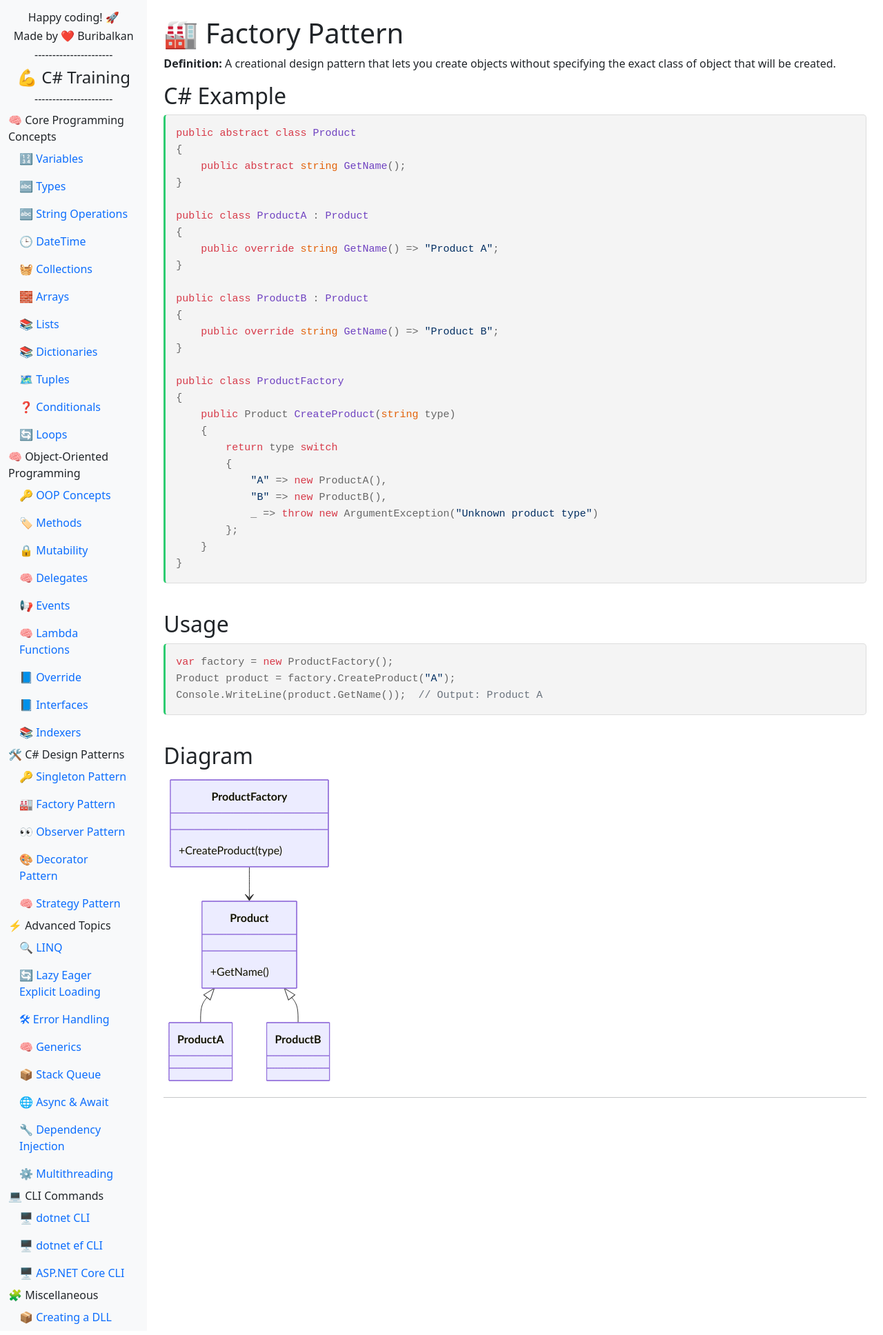
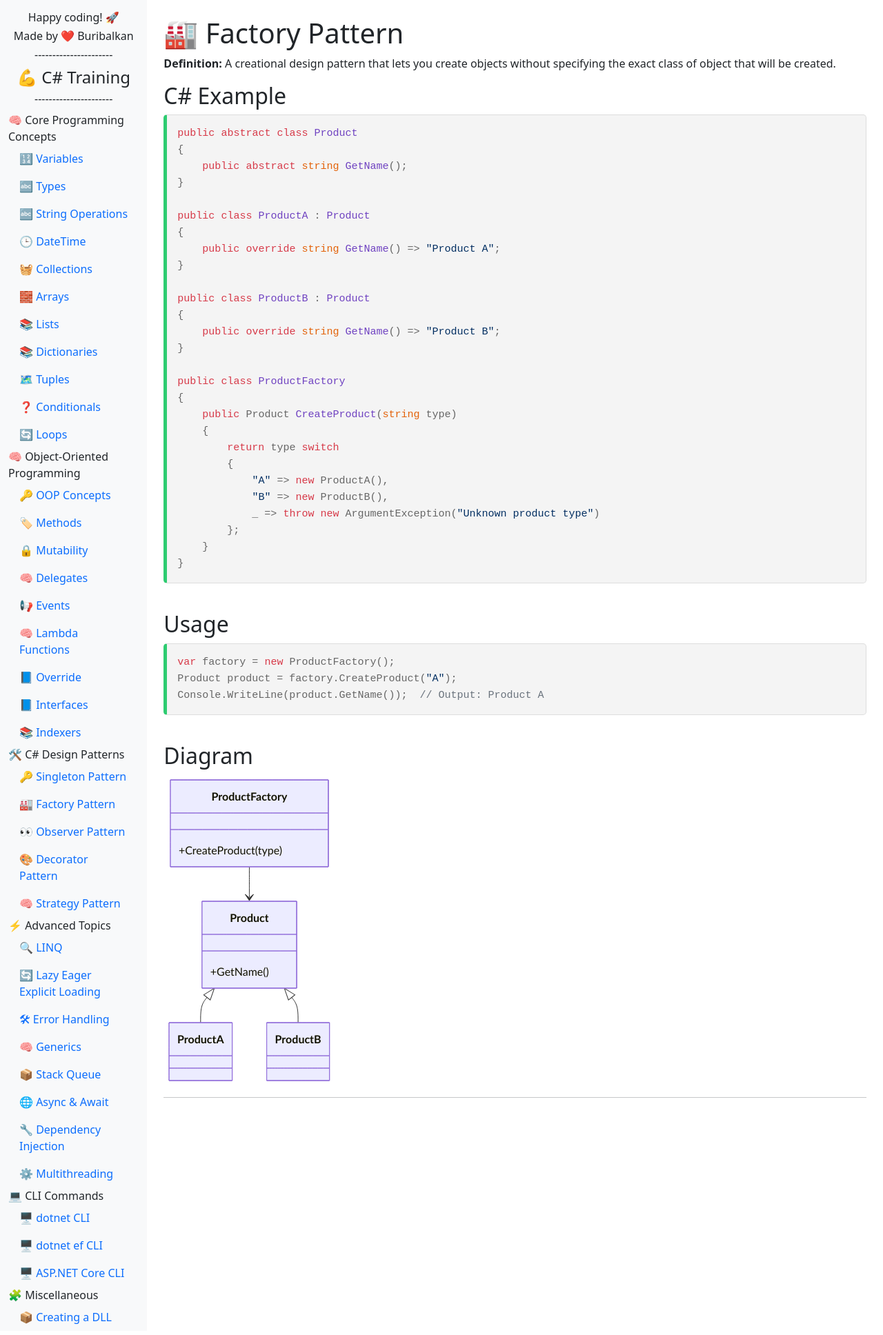
Before and after one commit to buribalkan/C-SHARP-Training, a Jekyll site: the page built from Factory-Pattern.md, in a window 1280 px wide. Shown: the whole page at 69% size. Built offline with Jekyll 4.4.1, drawn with Linux system fonts in a browser that asks for light colours; nearby versions of some CDN libraries; our own code applies the rules of GitHub Pages for plain Markdown files.

Commit message:
Update style.css

```diff
--- a/assets/style.css
+++ b/assets/style.css
@@ -13,7 +13,7 @@ body {
 .codeArea {
     background: #f4f4f4;
     border: 1px solid #ddd;
-    border-left: 3px solid #2ecc71;
+    border-left: 5px solid #2ecc71;
     color: #666;
     page-break-inside: avoid;
     font-family: monospace;
```
